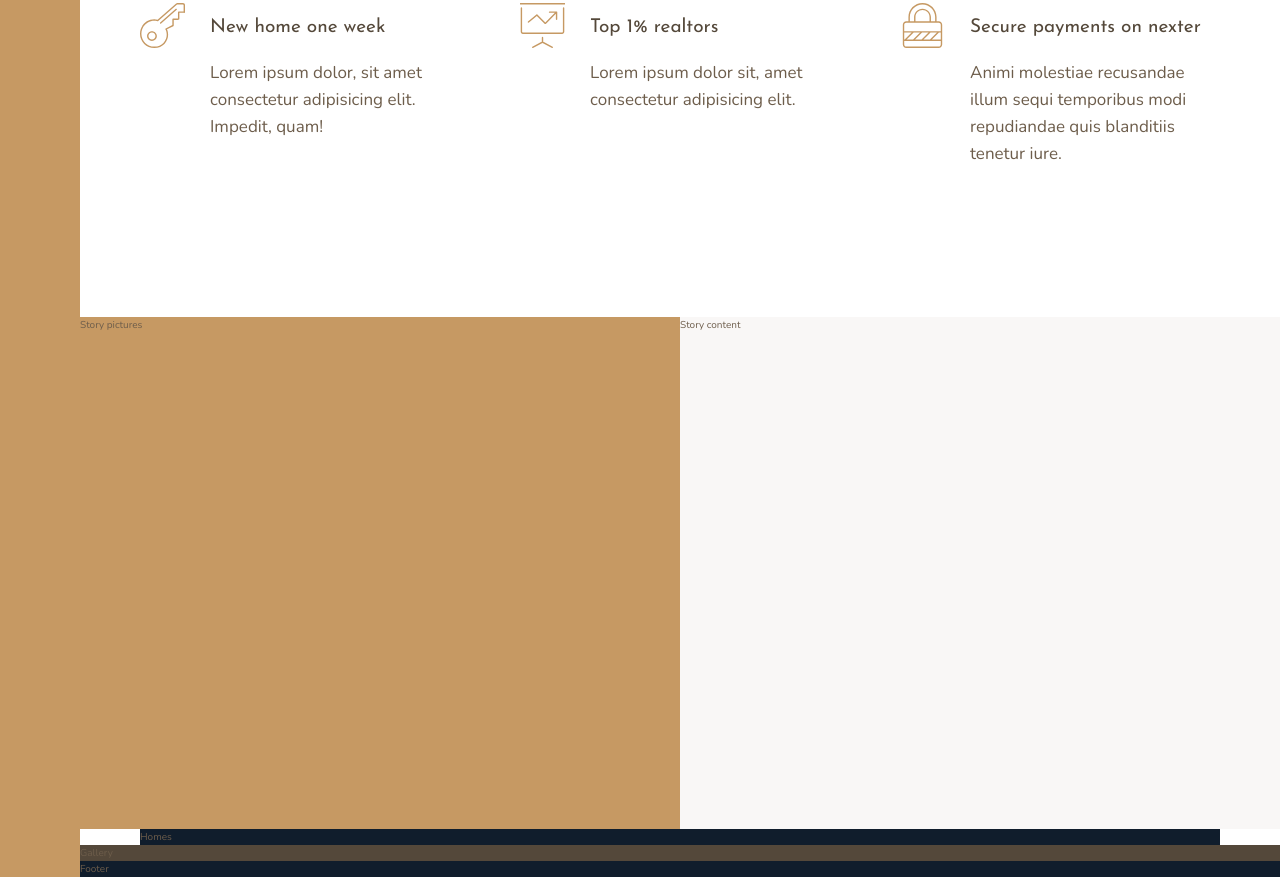
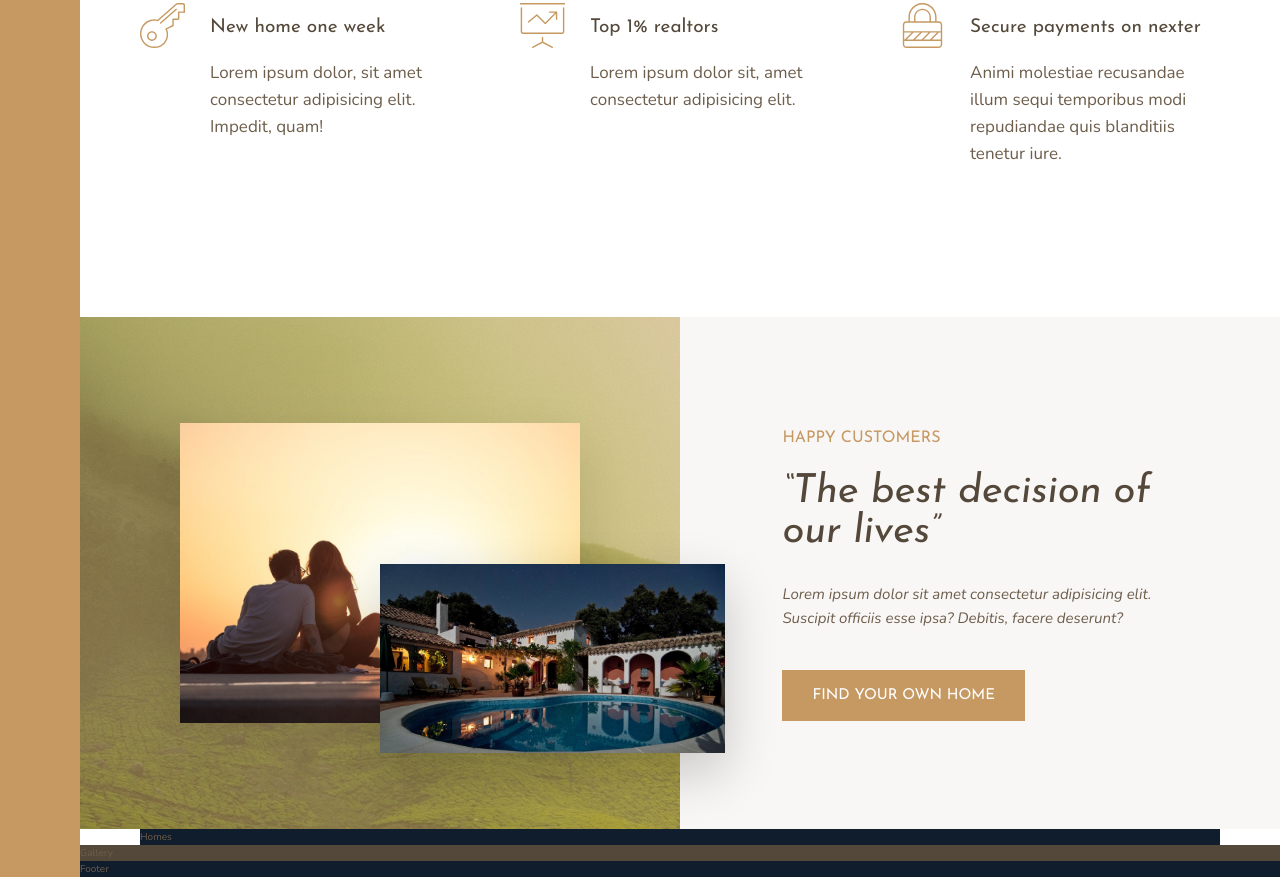
Before and after one commit to BrianDyl/nexter, a website: page index.html in a window 1280 px wide. Shown: the part 991-1868 px from the top of the page. Drawn offline with nearby package versions, Linux system fonts and the light colour scheme.

Commit message:
Completed Story Section

```diff
--- a/index.html
+++ b/index.html
@@ -67,10 +67,14 @@
 
         </section>
         <div class="story__pictures">
-            Story pictures
+            <img src="img/story-1.jpeg" alt="Couple with new house" class="story__img--1">
+            <img src="img/story-2.jpeg" alt="New house" class="story__img--2">
         </div>
         <div class="story__content">
-            Story content
+            <h3 class="heading-3 mb-sm">Happy Customers</h3>
+            <h2 class="heading-2 heading-2--dark mb-md">&ldquo;The best decision of our lives&rdquo;</h2>
+            <p class="story__text">Lorem ipsum dolor sit amet consectetur adipisicing elit. Suscipit officiis esse ipsa? Debitis, facere deserunt?</p>
+            <button class="btn">Find your own home</button>
         </div>
         <section class="homes">
             Homes
--- a/sass/_story.scss
+++ b/sass/_story.scss
@@ -2,10 +2,51 @@
     &__pictures {
         background-color: $color-primary;
         grid-column: full-start / col-end 4;
+        background-image: linear-gradient(rgba($color-primary, .5), rgba($color-primary, .5)), url(../img/back.jpg);
+
+        display: grid;
+        grid-template-rows: repeat(6, 1fr);
+        grid-template-columns: repeat(6, 1fr);
+        align-items: center;
+    }
+
+    &__img--1 {
+       width: 100%;
+       grid-row: 2 / 6;
+       grid-column: 2 /6;
+       box-shadow: 0 2rem 5rem rgba(#000, .1);
+    }
+
+    &__img--2 {
+        width: 100%;
+        grid-row: 4 / 6;
+        grid-column: 4 / 7;
+        width: 115%;
+        z-index: 10;
+        box-shadow: 0 2rem 5rem rgba(#000, .2);
     }
 
     &__content {
         background-color: $color-grey-light-1;
         grid-column: col-start 5 / full-end;
+
+        padding: 6rem 8vw;
+        /*
+        display: flex;
+        flex-direction: column;
+        justify-content: center;
+        align-items: flex-start;
+        */
+
+        display: grid;
+        align-content: center;
+        justify-items: start;
+
+    }
+
+    &__text {
+        font-size: 1.5rem;
+        font-style: italic;
+        margin-bottom: 4rem;
     }
 }
--- a/sass/_typography.scss
+++ b/sass/_typography.scss
@@ -9,10 +9,19 @@
 
 .heading-2 {
   @extend %heading;
+  font-size: 4rem;
+  font-style: italic;
+  line-height: 1;
+
+  &--light { color: $color-grey-light-1; }
+   &--dark { color: $color-grey-dark-1; }
 }
 
 .heading-3 {
   @extend %heading;
+  font-size: 1.6rem;
+  text-transform: uppercase;
+  color: $color-primary;
 }
 
 .heading-4 {
@@ -22,3 +31,26 @@
    &--light { color: $color-grey-light-1; }
    &--dark { color: $color-grey-dark-1; }
 }
+
+.btn {
+  background-color: $color-primary;
+  color: #fff;
+  border: none;
+  border-radius: 0;
+  font-family: $font-display;
+  font-size: 1.5rem;
+  text-transform: uppercase;
+  padding: 1.8rem 3rem;
+  cursor: pointer;
+  transition: all 2s;
+
+  &:hover {
+    background-color: $color-primary-dark;
+  }
+
+}
+
+.mb-sm { margin-bottom: 2rem;}
+.mb-md { margin-bottom: 3rem;}
+.mb-lg { margin-bottom: 4rem;}
+.mb-hg {margin-bottom: 8rem;}
```
Also changed, not shown: css/style.css, sass/main.css, 1 other file.
